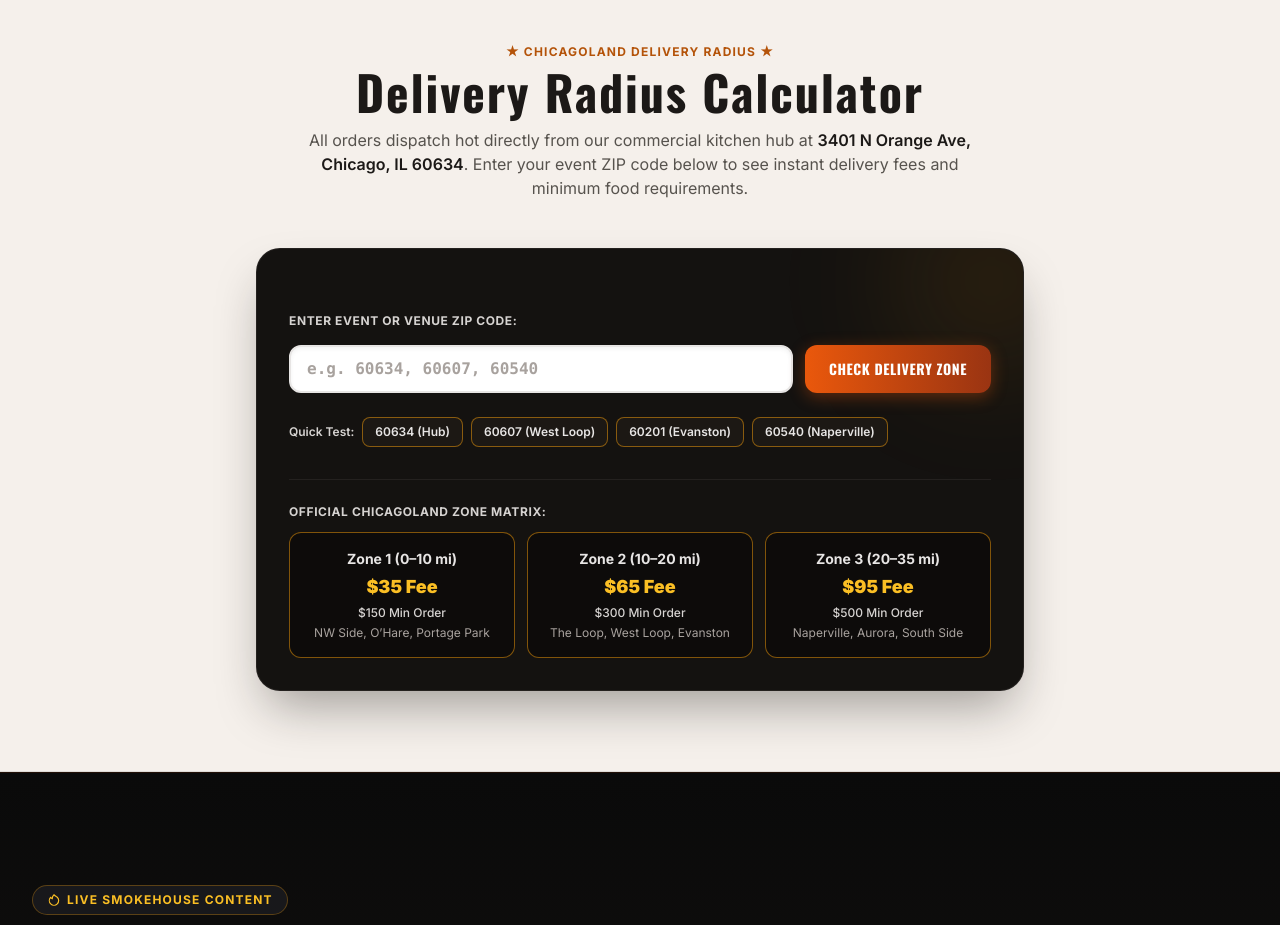
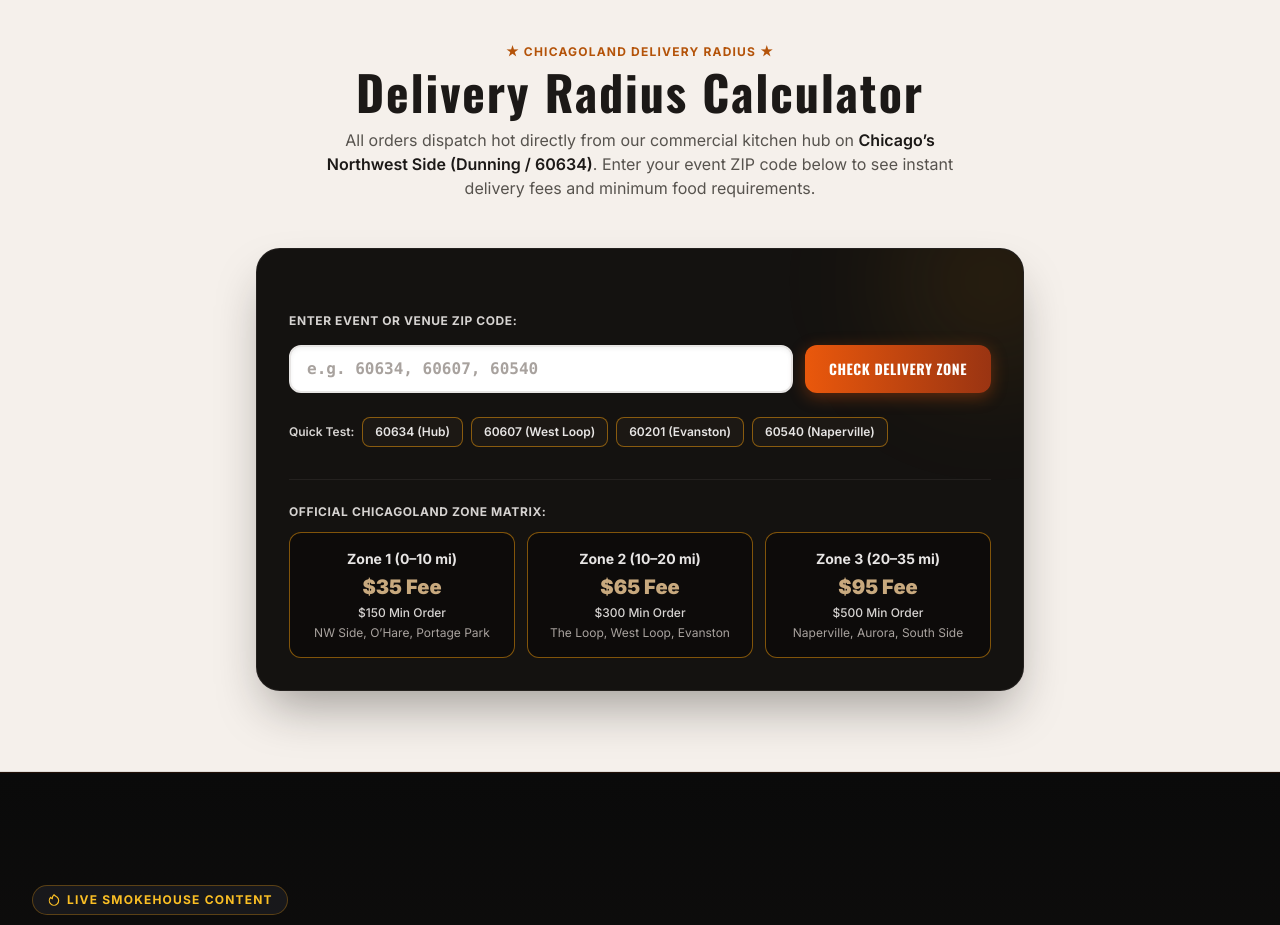
Before and after one commit to silverfox67/allthesmokecatering, a Next.js app: page / in a window 1280 px wide. Shown: the part 2260-3185 px from the top of the page. Built offline with nearby package versions, Linux system fonts and the light colour scheme.

Commit message:
feat(delivery): update hub address description and warm antique gold fee tokens

```diff
--- a/src/components/delivery/DeliveryChecker.tsx
+++ b/src/components/delivery/DeliveryChecker.tsx
@@ -108,8 +108,8 @@ export function DeliveryChecker() {
             Delivery Radius Calculator
           </h2>
           <p className="text-stone-600 text-sm sm:text-base max-w-2xl mx-auto text-center mb-8">
-            All orders dispatch hot directly from our commercial kitchen hub at{" "}
-            <strong className="text-stone-900 font-semibold">3401 N Orange Ave, Chicago, IL 60634</strong>.
+            All orders dispatch hot directly from our commercial kitchen hub on{" "}
+            <strong className="text-stone-900 font-semibold">Chicago’s Northwest Side (Dunning / 60634)</strong>.
             Enter your event ZIP code below to see instant delivery fees and minimum food requirements.
           </p>
         </div>
@@ -209,7 +209,7 @@ export function DeliveryChecker() {
                     <span className="text-xs text-stone-400 block font-semibold uppercase">
                       Estimated Transit Fee:
                     </span>
-                    <span className="text-3xl font-black text-amber-400">
+                    <span className="text-3xl font-black text-[#C8A97E]">
                       ${result.zone.fee.toFixed(2)}
                     </span>
                     <p className="text-[11px] text-stone-400">
@@ -244,7 +244,7 @@ export function DeliveryChecker() {
                     <svg className="h-4 w-4 text-amber-500" fill="none" viewBox="0 0 24 24" stroke="currentColor">
                       <path strokeLinecap="round" strokeLinejoin="round" strokeWidth={1.75} d="M8 17a2 2 0 100 4 2 2 0 000-4zm10 0a2 2 0 100 4 2 2 0 000-4zM3 9h12a2 2 0 012 2v6H3V9zm14 3h3.586a1 1 0 01.707.293l2.414 2.414a1 1 0 01.293.707V17h-7v-5zM6 9V5a1 1 0 011-1h6a1 1 0 011 1v4" />
                     </svg>
-                    Dispatched from 3401 N Orange Ave, Chicago 60634
+                    Dispatched from Chicago’s Northwest Side (Dunning / 60634)
                   </span>
                   <a
                     href={`#quote?zip=${result.zip}&zone=${result.zone.zone}`}
@@ -273,21 +273,21 @@ export function DeliveryChecker() {
             <div className="grid grid-cols-1 sm:grid-cols-3 gap-3 text-xs">
               <div className="group rounded-xl border border-amber-500/50 bg-[#0D0B0A] p-4 text-center transition-all duration-300 ease-out hover:-translate-y-1.5 hover:border-amber-400 hover:bg-[#1A1410] hover:shadow-[0_12px_28px_rgba(234,88,12,0.3)] space-y-1 cursor-default">
                 <span className="text-stone-200 font-bold text-sm block group-hover:text-white transition-colors">Zone 1 (0–10 mi)</span>
-                <span className="text-amber-400 font-black text-lg block group-hover:text-amber-300 group-hover:scale-105 transition-all">$35 Fee</span>
+                <span className="text-[#C8A97E] font-black text-xl block group-hover:text-[#DFCAAA] group-hover:scale-105 transition-all">$35 Fee</span>
                 <span className="text-stone-300 text-xs block font-medium">$150 Min Order</span>
                 <span className="text-stone-400 text-xs block group-hover:text-stone-300 transition-colors">NW Side, O’Hare, Portage Park</span>
               </div>
 
               <div className="group rounded-xl border border-amber-500/50 bg-[#0D0B0A] p-4 text-center transition-all duration-300 ease-out hover:-translate-y-1.5 hover:border-amber-400 hover:bg-[#1A1410] hover:shadow-[0_12px_28px_rgba(234,88,12,0.3)] space-y-1 cursor-default">
                 <span className="text-stone-200 font-bold text-sm block group-hover:text-white transition-colors">Zone 2 (10–20 mi)</span>
-                <span className="text-amber-400 font-black text-lg block group-hover:text-amber-300 group-hover:scale-105 transition-all">$65 Fee</span>
+                <span className="text-[#C8A97E] font-black text-xl block group-hover:text-[#DFCAAA] group-hover:scale-105 transition-all">$65 Fee</span>
                 <span className="text-stone-300 text-xs block font-medium">$300 Min Order</span>
                 <span className="text-stone-400 text-xs block group-hover:text-stone-300 transition-colors">The Loop, West Loop, Evanston</span>
               </div>
 
               <div className="group rounded-xl border border-amber-500/50 bg-[#0D0B0A] p-4 text-center transition-all duration-300 ease-out hover:-translate-y-1.5 hover:border-amber-400 hover:bg-[#1A1410] hover:shadow-[0_12px_28px_rgba(234,88,12,0.3)] space-y-1 cursor-default">
                 <span className="text-stone-200 font-bold text-sm block group-hover:text-white transition-colors">Zone 3 (20–35 mi)</span>
-                <span className="text-amber-400 font-black text-lg block group-hover:text-amber-300 group-hover:scale-105 transition-all">$95 Fee</span>
+                <span className="text-[#C8A97E] font-black text-xl block group-hover:text-[#DFCAAA] group-hover:scale-105 transition-all">$95 Fee</span>
                 <span className="text-stone-300 text-xs block font-medium">$500 Min Order</span>
                 <span className="text-stone-400 text-xs block group-hover:text-stone-300 transition-colors">Naperville, Aurora, South Side</span>
               </div>
```
